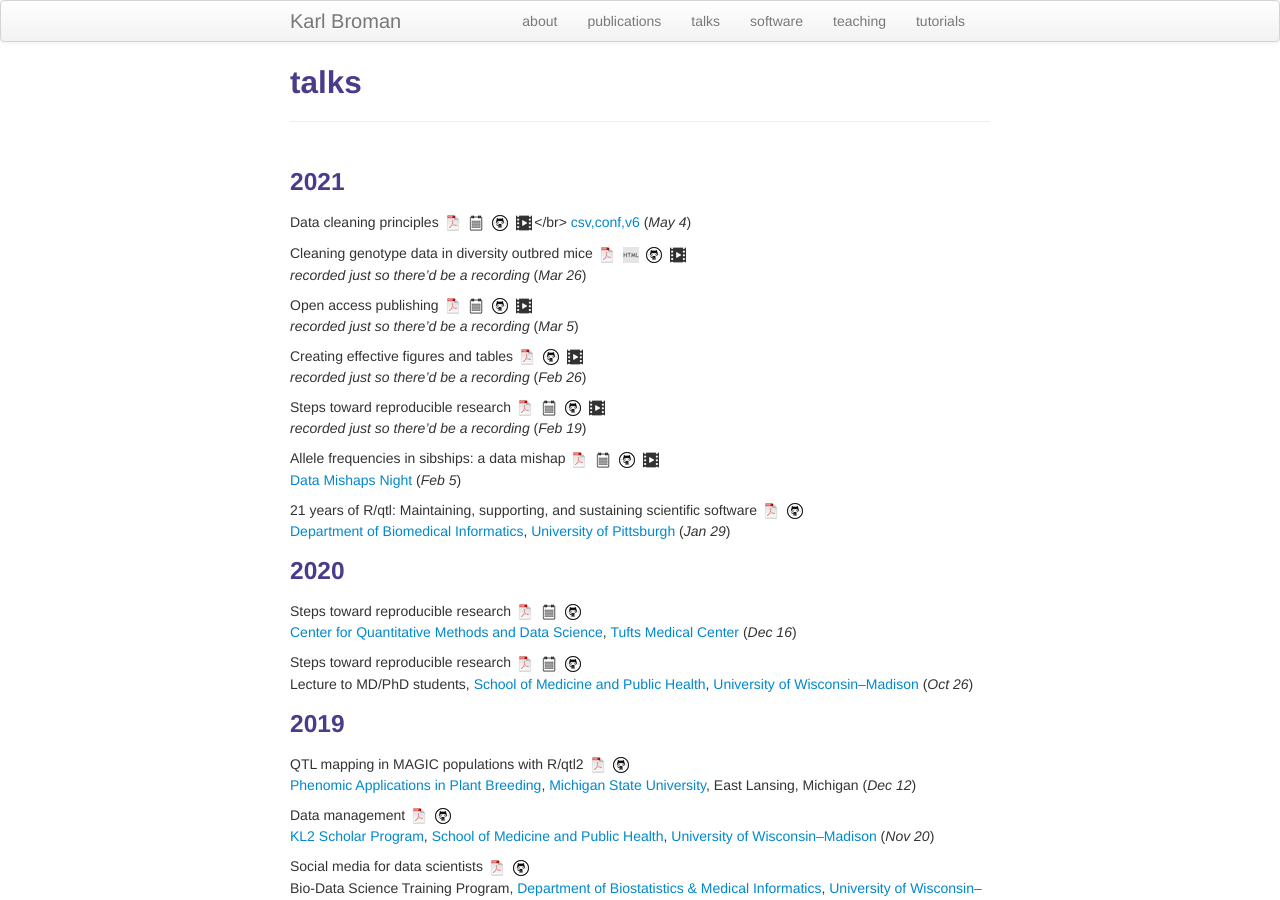
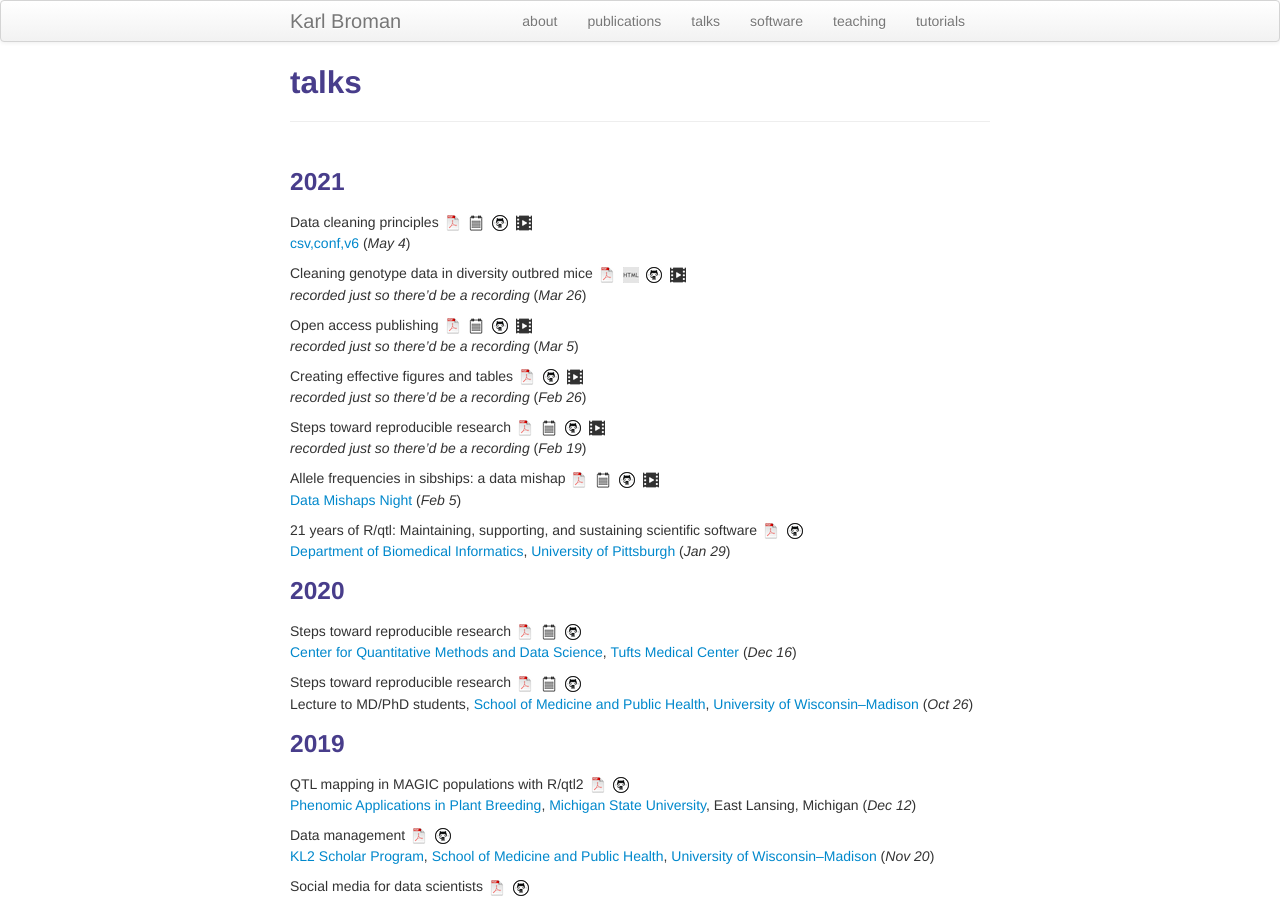
Before and after one commit to kbroman/kbroman.github.io, a Jekyll site: the page built from talks.md, in a window 1280 px wide and 900 px high. Built offline with Jekyll 4.4.1, drawn with Linux system fonts in a browser that asks for light colours.

Commit message:
talks.md: </br> -> <br/>

```diff
--- a/talks.md
+++ b/talks.md
@@ -10,7 +10,7 @@ Data cleaning principles
 [![pdf](icons16/pdf-icon.png)](https://kbroman.org/Talk_DataCleaning/data_cleaning.pdf)
 [![pdf w/notes](icons16/notes-icon.png)](https://kbroman.org/Talk_DataCleaning/data_cleaning_notes.pdf)
 [![github](icons16/github-icon.png)](https://github.com/kbroman/Talk_DataCleaning)
-[![video](icons16/video-icon.png)](https://www.youtube.com/watch?v=7Ma8WIDinDc)</br>
+[![video](icons16/video-icon.png)](https://www.youtube.com/watch?v=7Ma8WIDinDc)<br/>
 [csv,conf,v6](https://csvconf.com) (_May 4_)
 
 Cleaning genotype data in diversity outbred mice
```
